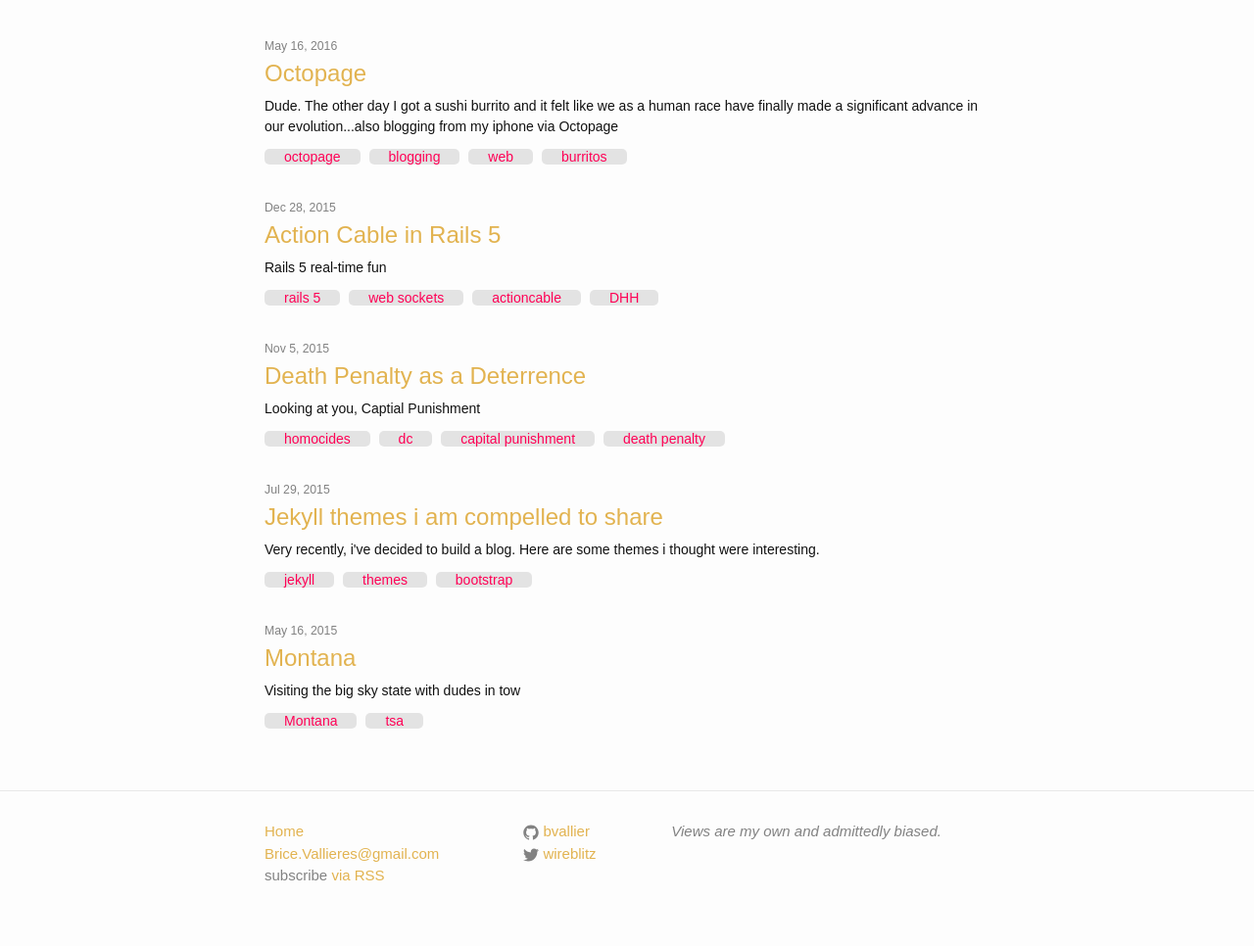
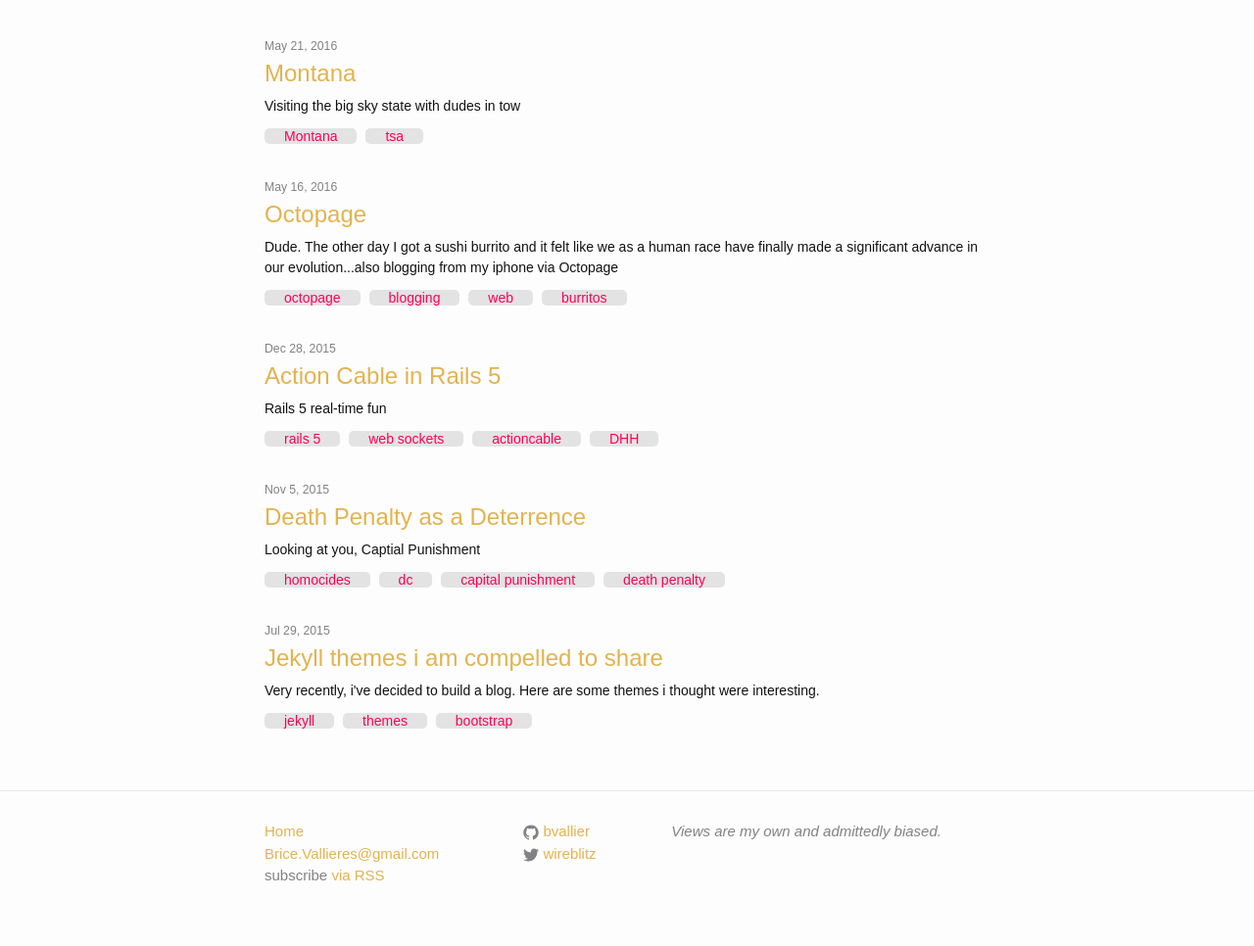
Before and after one commit to bvallier/blog, a Jekyll site: the page built from index.html, in a window 1280 px wide. Shown: the part 415-1381 px from the top of the page at 98% size. Built offline with Jekyll 4.4.1, drawn with Linux system fonts in a browser that asks for light colours; nearby versions of some CDN libraries.

Commit message:
Created :_posts/2016-05-21-Montana.md

```diff
--- a/_posts/2016-05-21-Montana.md
+++ b/_posts/2016-05-21-Montana.md
@@ -3,7 +3,7 @@
 title: "Montana"
 author: Brice V.
 summary: Visiting the big sky state with dudes in tow
-date: 2015-05-16 13:57:19
+date: 2016-05-21 13:57:19
 categories: [personal, travel]
 tags: [Montana, tsa, ]
 ---
```
